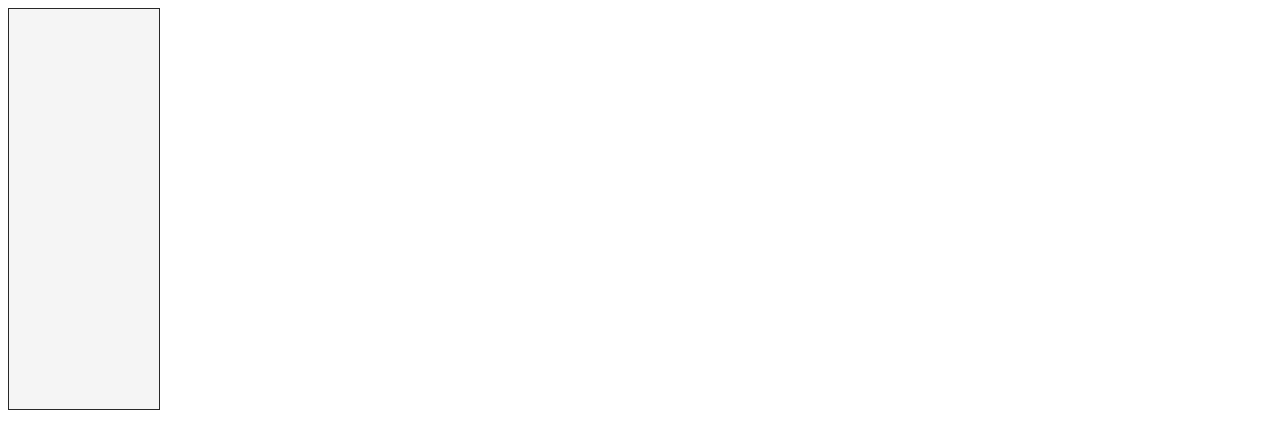
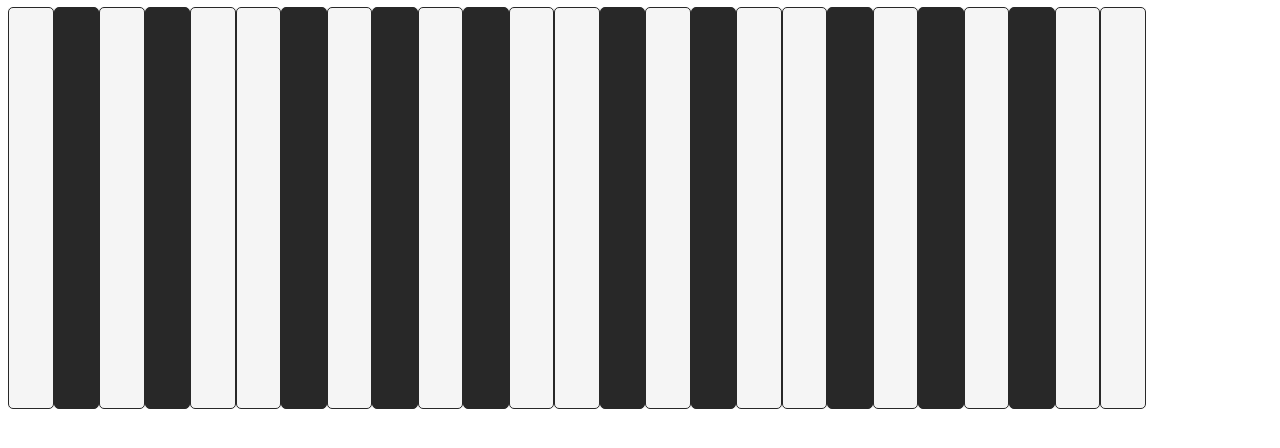
Before and after one commit to foundling/nullwerk, a Vue app: page / in a window 1280 px wide. Shown: the top 448 px of the page. Built offline with nearby package versions, Linux system fonts and the light colour scheme; the HTML template or start-up script is replaced by a standard one.

Commit message:
create b/w keys inline, needs refactor.

```diff
--- a/src/App.vue
+++ b/src/App.vue
@@ -1,15 +1,15 @@
 <template>
-    <key></key>
+    <keyboard></keyboard>
 </template>
-
-<script>
-    import Key from './components/Key';
-    export default {
-        components: {
-            Key: Key
-        }
-    };
-</script>
 
 <style>
 </style>
+
+<script>
+    import Keyboard from './components/Keyboard.vue';
+    export default {
+        components: {
+            Keyboard: Keyboard
+        }
+    }
+</script>
--- a/src/components/Key.vue
+++ b/src/components/Key.vue
@@ -1,20 +1,45 @@
 <template>
-<div
+
+<div class="key" v-bind:class="color"
     v-on:mousedown="playNote"
-    v-on:mouseup="stopNote"
-    class="key"></div>
+    v-on:mouseup="stopNote"></div>
+
 </template>
 
 <style>
     .key {
         height: 400px;
-        width: 150px;
+        width: 5%;
         background: whitesmoke;
         border: 1px solid rgb(40,40,40);
+    }
+    .black {
+        background: rgb(40,40,40);
     }
 </style>
 
 <script>
+    let midiDevices = [];
+    // WEB MIDI
+    if (navigator.requestMIDIAccess) {
+        navigator.requestMIDIAccess().then(function (midiInterface) {
+
+            const inputs = midiInterface.inputs.values();
+            let input = null;
+            for (input = inputs.next(); input && !input.done; input = inputs.next()) {
+                console.log('device', input);
+                midiDevices.push(input);
+            }
+            return midiDevices;
+        }).then(function(midiDevices) {
+            midiDevices[1].onmidimessage = function() {
+                console.log(arguments);
+            };
+        });
+    }
+
+
+    // WEB AUDIO
     const AudioContext = window.AudioContext||window.webkitAudioContext;
     const context = new AudioContext();
     const triangle = context.createOscillator();
@@ -36,8 +61,21 @@
     masterGain.connect(context.destination);
 
     export default {
+        props: ['index','color'],
+        components:{
+        },
         data: function (){
-            return {};
+            return {
+                blackKeys: [1,3,6,8,10,13,15,18,20,22]
+            };
+        },
+        computed: {
+            isBlackKey: function() {
+                console.log(arguments);
+                return {
+                    black: 'black'
+                }
+            }
         },
         methods: {
             playNote: function() {
@@ -46,7 +84,7 @@
             stopNote: function() {
                 masterGain.gain.value = 0;
             }
-        }
+        },
     };
 
 </script>
--- /dev/null
+++ b/src/components/Keyboard.vue
@@ -0,0 +1,67 @@
+<template>
+    <div class="keyboard">
+        <key color="white"></key>
+        <key color="black"></key>
+        <key color="white"></key>
+        <key color="black"></key>
+        <key color="white"></key>
+        <key color="white"></key>
+
+        <key color="black"></key>
+        <key color="white"></key>
+        <key color="black"></key>
+        <key color="white"></key>
+        <key color="black"></key>
+        <key color="white"></key>
+        <key color="white"></key>
+
+        <key color="black"></key>
+        <key color="white"></key>
+        <key color="black"></key>
+        <key color="white"></key>
+        <key color="white"></key>
+
+        <key color="black"></key>
+        <key color="white"></key>
+        <key color="black"></key>
+        <key color="white"></key>
+        <key color="black"></key>
+        <key color="white"></key>
+        <key color="white"></key>
+    </div>
+</template>
+
+<style>
+    .keyboard {
+        height: 400px;
+        width: 90%;
+        background: whitesmoke;
+        display: flex;
+        align-items: center;
+        justify-items: center;
+    }
+    .key {
+        border-radius: 5px;
+    }
+
+    /* 2,4,7,9,11*/
+    .key:nth-child(){
+    }
+
+</style>
+
+<script>
+    import Key from './Key';
+    export default {
+        components: {
+            Key: Key
+        },
+        data: function() {
+            return {
+                keys: [
+
+                ]
+            };
+        }
+    };
+</script>
```
